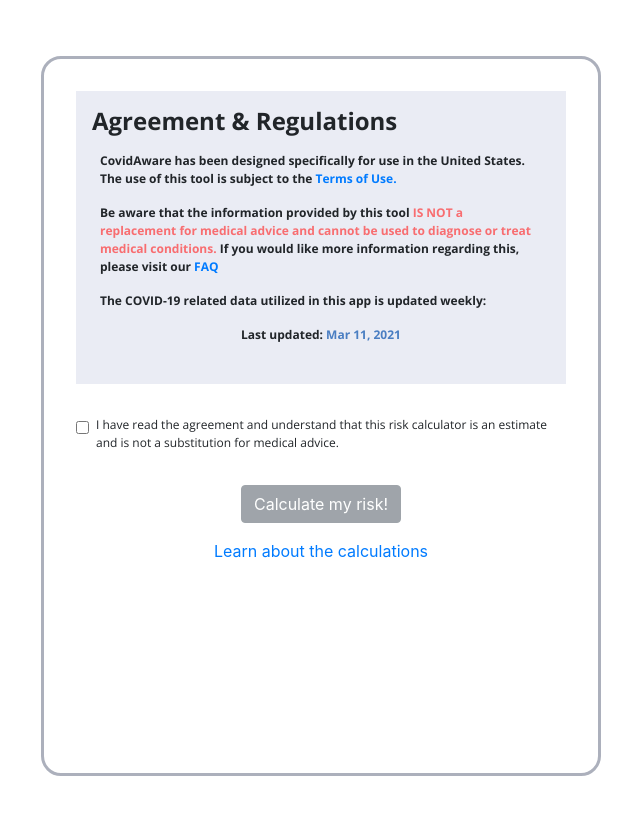
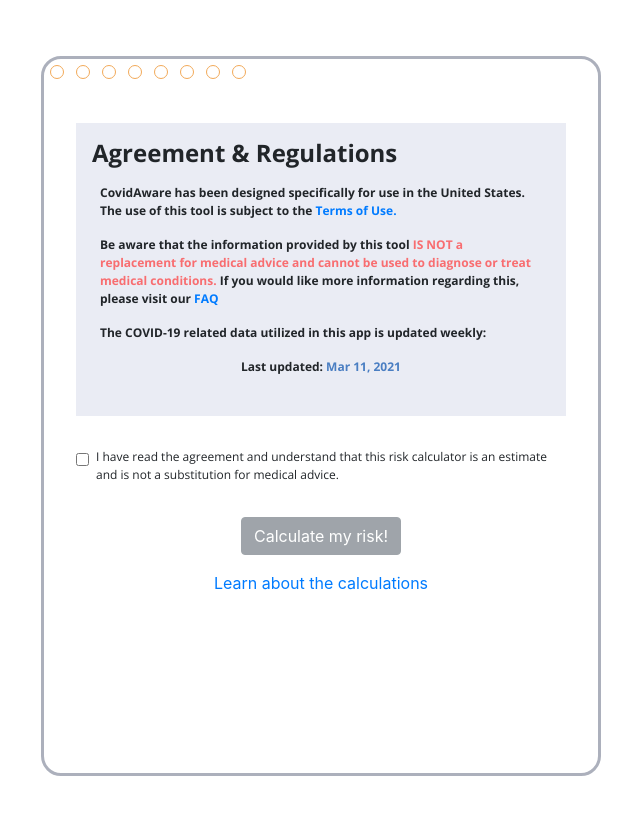
Before and after one commit to RaynyT/COVID-19-Risk-Assessment-Tool, a React (Create React App) app in the folder covrt/: page /calculator in a window 1280 px wide. Shown: the top 814 px of the page, without its empty margins (319-959 px from the left). Built offline with nearby package versions, Linux system fonts and the light colour scheme.

Commit message:
Add functional pagination dots to calculator

```diff
--- a/covrt/src/components/Calculator.css
+++ b/covrt/src/components/Calculator.css
@@ -226,6 +226,28 @@
     min-height: 90vh;
 }
 
+.calc-pagination-dots {
+    padding: 0;
+    margin: unset;
+}
+
+.calc-pagination-dots li {
+    display: inline-block;
+    width: 14px;
+    height: 14px;
+    margin: 6px;
+    text-indent: -999px;
+    background-color: rgba(0,0,0,0);
+    border: 1px solid #F2A958;
+    border-radius: 10px;
+}
+
+.calc-pagination-dots .active {
+    background-color: #F2A958
+    ;
+    padding: 0;
+}
+
 @media (min-width: 768px) {
 
     .calc-outer {
--- a/covrt/src/components/Calculator.js
+++ b/covrt/src/components/Calculator.js
@@ -194,6 +194,7 @@ export default function Calculator(props) {
     return (
         <div className="calc-outer">
             <div className="calc-main-container">
+                <PaginationDots activeNumber={pageNum}/>
                 {pageScreen}
             </div>
         </div>
@@ -932,3 +933,22 @@ function ImageButton(props) {
         </button>
     );
 }
+
+function PaginationDots(props) {
+
+    let dotsArr = [2, 3, 4, 5, 6, 7, 8, 9];
+    let dotsList = dotsArr.map((item) => {
+
+        let dotClass = ""
+        if (item === props.activeNumber) {
+            dotClass = "active"
+        }
+        return <li key={item} className={dotClass}></li>;
+    })
+
+    return (
+        <ol className="calc-pagination-dots">
+            {dotsList}
+        </ol>
+    );
+}
```
